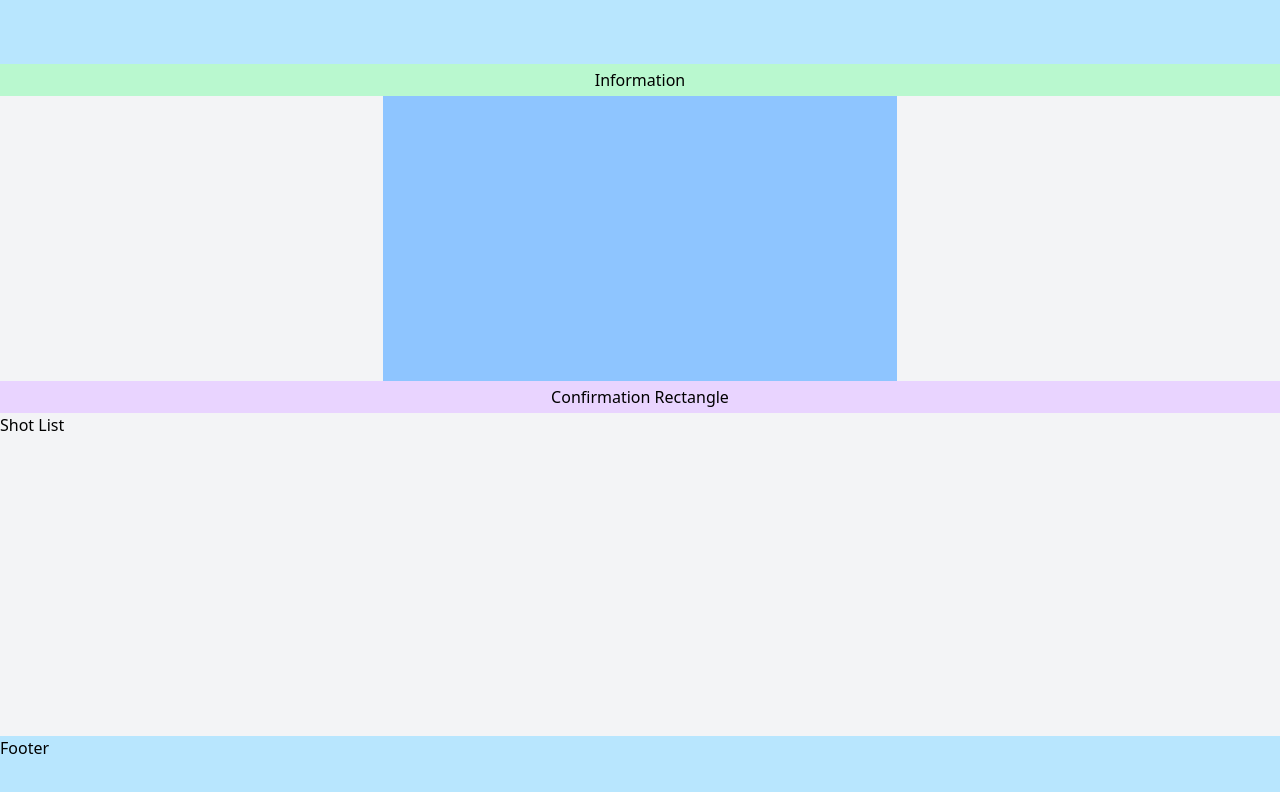
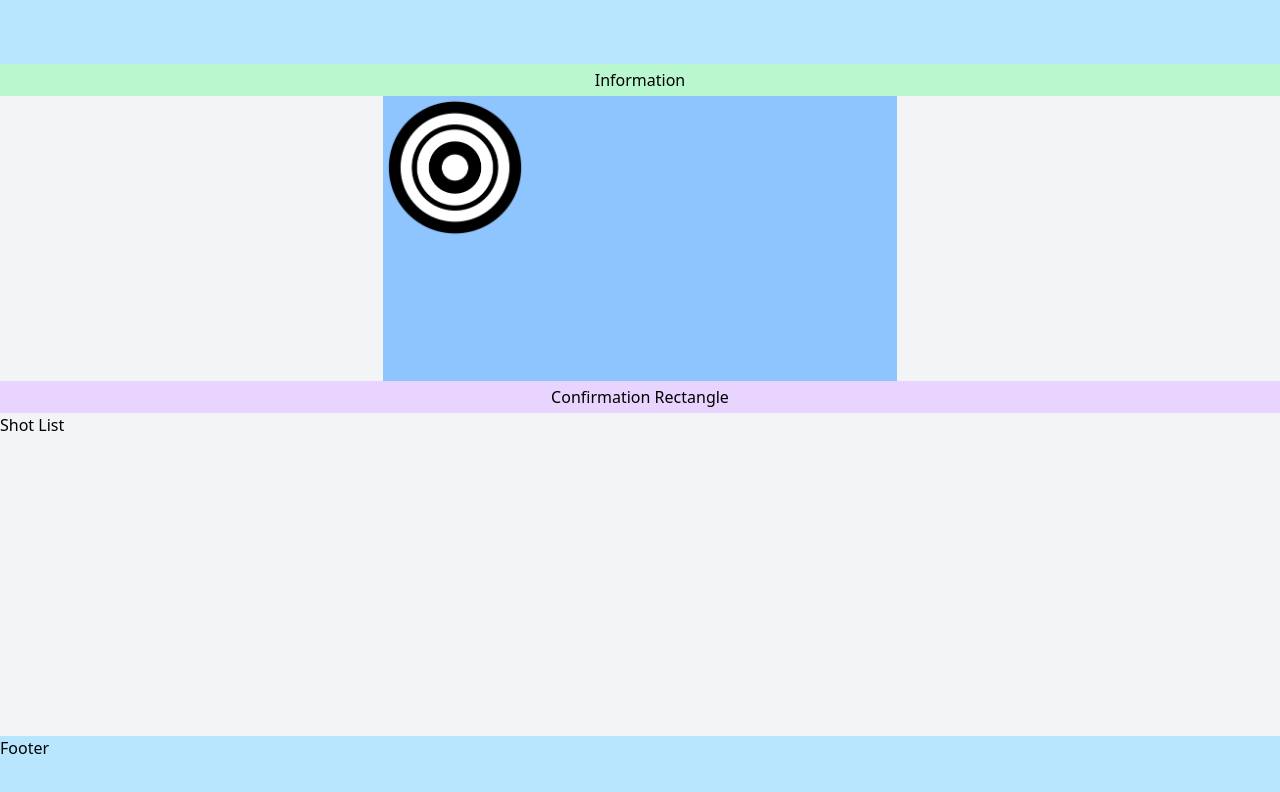
Before and after one commit to MisterShika/kyudo_app_front, a Next.js app: page /session/1 in a window 1280 px wide. Shown: the top 792 px of the page. Built offline with nearby package versions, Linux system fonts and the light colour scheme; no server answers.

Commit message:
Target area now present. Issues present at low width devices.

```diff
--- a/src/components/TargetArea.js
+++ b/src/components/TargetArea.js
@@ -1,6 +1,7 @@
 'use client';
 
 import { useState } from 'react';
+import Image from 'next/image';
 
 export default function TargetArea() {
     const [target, setTarget] = useState([]);
@@ -12,8 +13,15 @@ export default function TargetArea() {
                     Information
                 </div>
                 <div className="target-container flex-grow flex items-center justify-center">
-                    <div className="target-area aspect-[18/10] h-full max-w-[100%] bg-blue-300">
-
+                    <div className="target-area aspect-[18/10] h-full bg-blue-300">
+                        <div className="relative w-[28%] h-[50%]">
+                            <Image
+                            src="/images/kyudoTarget.png"
+                            alt="Kyudo Target"
+                            fill
+                            className="object-contain"
+                            />
+                        </div>
                     </div>
                 </div>
                 <div className="confirmation-rect flex items-center justify-center h-8 bg-purple-200">
```
Also changed, not shown: public/images/kyudoTarget.png (added).
